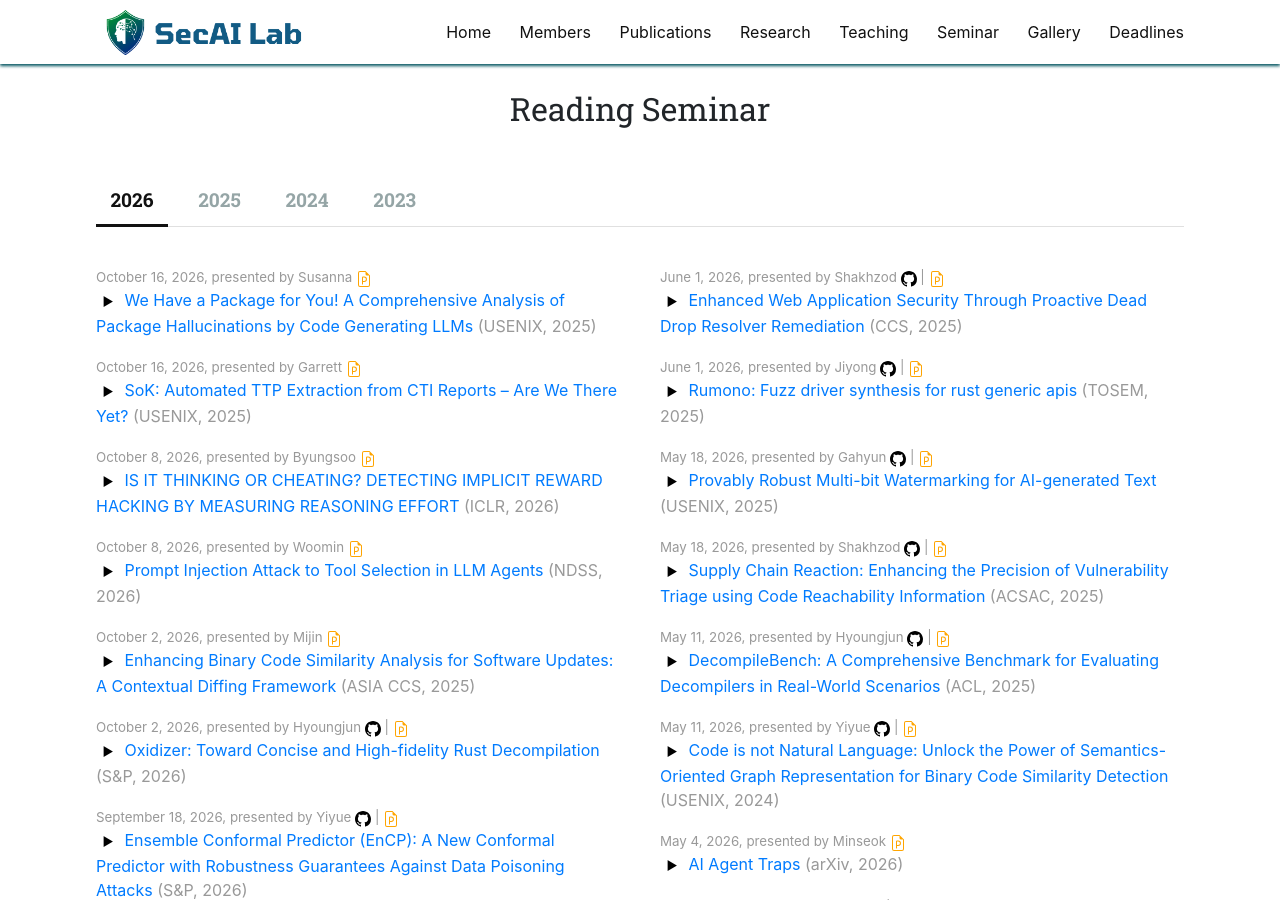
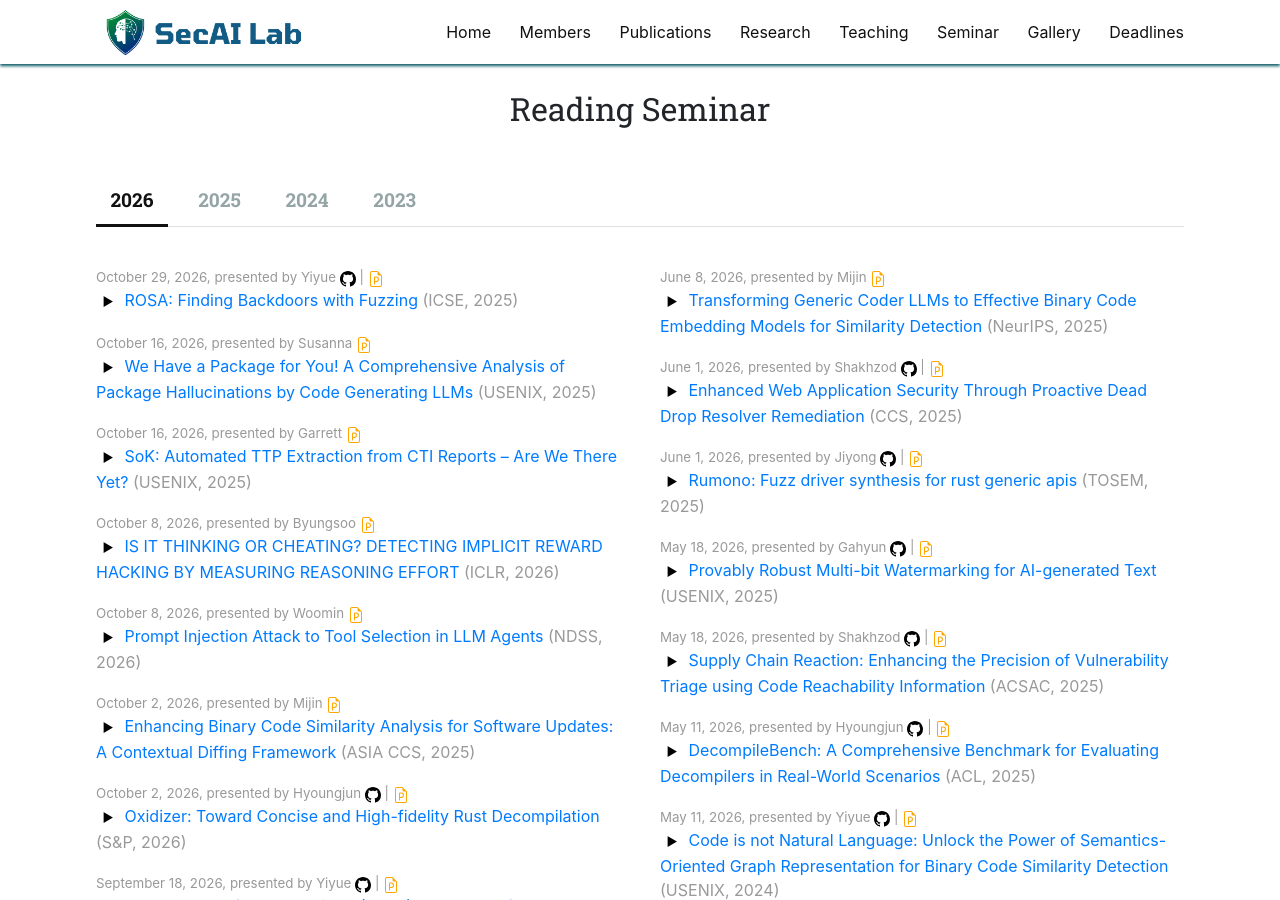
Before and after one commit to SecAI-Lab/secai-lab.github.io, a Jekyll site: the page built from pages/seminar.md, in a window 1280 px wide and 900 px high. Built offline with Jekyll 4.4.1, drawn with Linux system fonts in a browser that asks for light colours; nearby versions of some CDN libraries.

Commit message:
Add ROSA presentation details to readings.yml
Added a new entry for 'ROSA: Finding Backdoors with Fuzzing' including links and details.

```diff
--- a/_data/readings.yml
+++ b/_data/readings.yml
@@ -1,3 +1,13 @@
+- title: "ROSA: Finding Backdoors with Fuzzing"
+  link: "https://dl.acm.org/doi/pdf/10.1109/ICSE55347.2025.00183"
+  ppt_link: "https://drive.google.com/file/d/1jv1i3hn5kWSWpdHWxypUI5c7YJB1oJnQ/view?usp=sharing"
+  code_link: "https://github.com/binsec/rosa"
+  presenter: Yiyue
+  conference: ICSE
+  date: 2026.10.29
+  pub_year: 2025
+  discussion: "(Discussion) "
+
 - title: "SoK: Automated TTP Extraction from CTI Reports – Are We There Yet?"
   link: "https://www.usenix.org/conference/usenixsecurity25/presentation/spracklen"
   ppt_link: "https://docs.google.com/presentation/d/1fee73DbmROrq_bU-SjMTbzn6TZZTc4-BKkAkacR2JjU/edit?usp=sharing"
```
